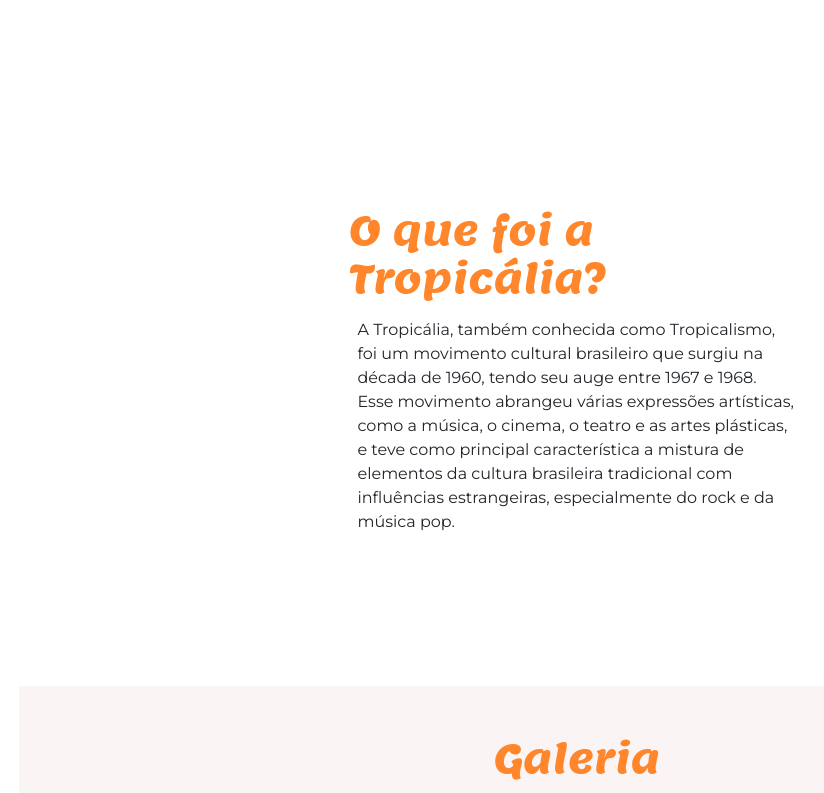
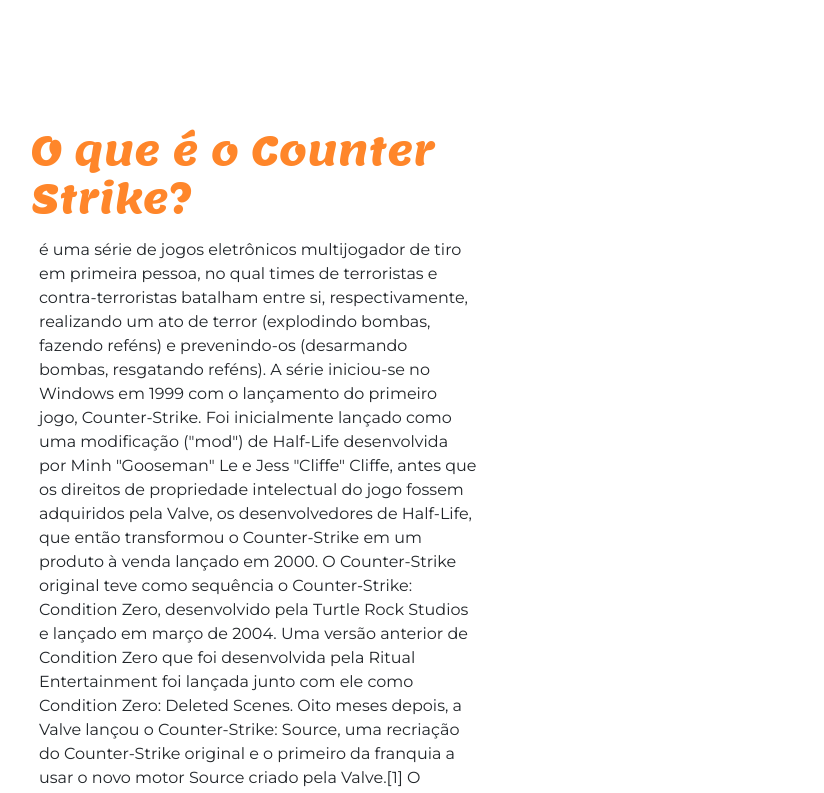
Before and after one commit to IgorAleksandr/1tri_acessibilidade_igor, a plain HTML site: page index.html in a window 1280 px wide. Shown: the part 840-1633 px from the top of the page, without its empty margins (63-887 px from the left). Drawn offline with nearby package versions, Linux system fonts and the light colour scheme; files whose address does not match are found by name.

Commit message:
Add files via upload

```diff
--- a/index.html
+++ b/index.html
@@ -44,15 +44,17 @@
             </div>
         </section>
 
-        <section id="tropicalia" class="my-5 pt-6 secao-tropicalia">
+        <section id="CounterStrike" class="my-5 pt-6 secao-tropicalia">
             <div class="container d-flex align-items-center ">
                   <div class="col-5">
-                    <h2>O que foi a Tropicália?</h2>
-                    <p class="p-2">A Tropicália, também conhecida como Tropicalismo, foi um movimento cultural
-                        brasileiro que surgiu na década de 1960, tendo seu auge entre 1967 e 1968. Esse movimento
-                        abrangeu várias expressões artísticas, como a música, o cinema, o teatro e as artes plásticas, e
-                        teve como principal característica a mistura de elementos da cultura brasileira tradicional com
-                        influências estrangeiras, especialmente do rock e da música pop.</p>
+                    <h2>O que é o Counter Strike?</h2>
+                    <p class="p-2">é uma série de jogos eletrônicos multijogador de tiro em primeira pessoa, no qual times de terroristas e contra-terroristas batalham entre si, respectivamente, realizando um ato de terror (explodindo bombas, fazendo reféns) e prevenindo-os (desarmando bombas, resgatando reféns). A série iniciou-se no Windows em 1999 com o lançamento do primeiro jogo, Counter-Strike. Foi inicialmente lançado como uma modificação ("mod") de Half-Life desenvolvida por Minh "Gooseman" Le e Jess "Cliffe" Cliffe, antes que os direitos de propriedade intelectual do jogo fossem adquiridos pela Valve, os desenvolvedores de Half-Life, que então transformou o Counter-Strike em um produto à venda lançado em 2000.
+
+                        O Counter-Strike original teve como sequência o Counter-Strike: Condition Zero, desenvolvido pela Turtle Rock Studios e lançado em março de 2004. Uma versão anterior de Condition Zero que foi desenvolvida pela Ritual Entertainment foi lançada junto com ele como Condition Zero: Deleted Scenes. Oito meses depois, a Valve lançou o Counter-Strike: Source, uma recriação do Counter-Strike original e o primeiro da franquia a usar o novo motor Source criado pela Valve.[1] O quarto título da série principal, Counter-Strike: Global Offensive, foi lançado pela Valve em 2012 para Windows, OS X, Xbox 360, e PlayStation 3. Hidden Path Entertainment, que também trabalhou no pós-lançamento do Counter-Strike: Source, ajudou a produzir o jogo ao lado da Valve.[2] Counter-Strike 2 foi anunciado em março de 2023, com uma data de lançamento provisória para o verão de 2023.
+
+                        Vários títulos derivados de terceiros foram criados para os mercados asiáticos ao longo dos anos. Isso inclui a série Counter-Strike Online, Counter-Strike Neo e Counter-Strike Nexon: Studio.
+
+                        .</p>
                 </div>
             </div>
         </section>
@@ -63,7 +65,7 @@
 
                 <div class="row justify-content-md-center">
                     <div class="col-md-4">
-                        <img src="img/lossy-page1-640px-Jorge_Ben_e_o_Trio_Mocotó_no_Teatro_da_Lagoa,_1971.tif.jpg"
+                        <img src="Counter_strike_2_Logo.png"
                             class="img-fluid rounded-5" loading="lazy">
                     </div>
                     <div class="col-md-4">
--- a/styles.css
+++ b/styles.css
@@ -27,7 +27,7 @@ section {
 
 .inicio-fundo {
     /* aula 3 */
-    background-image: url('img/4965007.jpg');
+    background-image: url('Counter_strike_2_logo_png');
     /* Substitua pelo caminho da sua imagem */
     background-size: cover;
     background-position: right;
```
